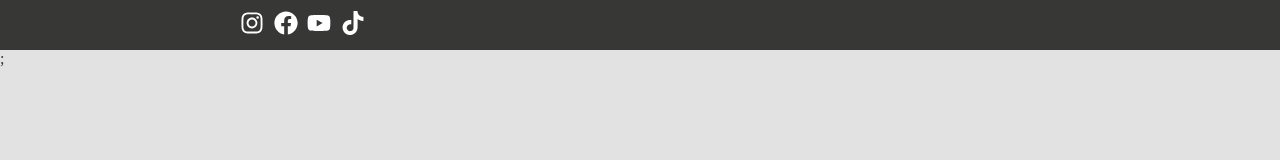
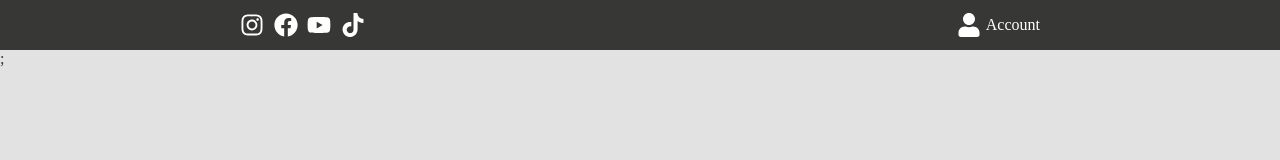
Before and after one commit to inigolacson/alon, a Next.js app: page / in a window 1280 px wide. Shown: the top 160 px of the page. Built offline with nearby package versions, Linux system fonts and the light colour scheme.

Commit message:
added account button, needs ph flag button

```diff
--- a/src/components/header-icon.js
+++ b/src/components/header-icon.js
@@ -1,19 +1,19 @@
-import  { iconInfo }  from "@/data/icons"
+import { iconInfo }  from "@/data/header-info"
 import header from "@styles/modules/header.module.scss"
 
 export function HeaderIcon({ variant = "white" }) {
-    return(
+    return (
         <section className={header.iconContainer}>
             {iconInfo.filter((info) => info.className === (variant === "white" ? "whtHdIcon" : "blkHdIcon"))
             .map((info, index) => {
                 const Icon = info.icon;
-                return(
+                return (
                     <a
                     key={index}
                     href={info.link}
                     target="_blank"
                     rel="noopener noreferrer"
-                    >
+                    class="alignCenter">
                     <Icon className={header[info.className]}/>
                     </a>
                 )
--- /dev/null
+++ b/src/components/header-user.js
@@ -0,0 +1,23 @@
+import { userInfo } from "@/data/header-info";
+import header from "@styles/modules/header.module.scss"
+
+export function UserHeader({ variant = "white" }) {
+    return (
+        <section className={header.userContainer}>
+            {userInfo.filter((info) => info.className === ( variant === 'white' ? 'whtHdIcon' : 'blkHdIcon'))
+            .map((info, index) => {
+                const Icon = info.icon;
+                return (
+                    <a
+                    key={index}
+                    href='/sections/login'
+                    class="alignCenter">
+                    <Icon className={header[info.className]}/>
+                    <span className={header.userText}>Account</span>
+                    </a>
+                )
+            })}
+        </section>
+    )
+
+}
--- a/src/data/icons.js
+++ b/src/data/header-info.js
@@ -1,4 +1,4 @@
-import {FaInstagram, FaFacebook, FaYoutube} from 'react-icons/fa';
+import {FaInstagram, FaFacebook, FaYoutube, FaUser} from 'react-icons/fa';
 import {SiTiktok} from 'react-icons/si'
 
 export const iconInfo = [
@@ -43,3 +43,14 @@ export const iconInfo = [
         className: 'whtHdIcon'
     }
 ]
+
+export const userInfo = [
+    {
+        icon: FaUser,
+        className: 'blkHdIcon',
+    },
+    {
+        icon: FaUser,
+        className: 'whtHdIcon',
+    }
+]
--- a/src/pages/index.js
+++ b/src/pages/index.js
@@ -2,6 +2,8 @@ import Head from "next/head";
 import styles from "@/styles/modules/home.module.scss";
 import header from "@/styles/modules/header.module.scss"
 import { HeaderIcon } from "@/components/header-icon";
+import { UserHeader } from "@/components/header-user";
+
 
 export default function Home() {
   return (
@@ -14,7 +16,10 @@ export default function Home() {
       </Head>
         <main>
           <header className={header.blackHeader}>
-              <HeaderIcon variant="black"/>
+              <div className={header.container}>
+                <HeaderIcon variant="black"/>
+                <UserHeader variant="black"/>
+              </div>
           </header>
         </main>
     </>
--- a/src/styles/globals.scss
+++ b/src/styles/globals.scss
@@ -12,3 +12,11 @@ body, html {
     width: 100%;
     height: 100%;
 }
+
+.alignCenter {
+    display: flex;
+    align-items: center;
+    gap: 0.3rem;
+    text-decoration: none;
+    color: inherit;
+}
--- a/src/styles/modules/header.module.scss
+++ b/src/styles/modules/header.module.scss
@@ -9,8 +9,17 @@
     display: flex;
 }
 
+.container{
+    width: 100%;
+    display: flex;
+    margin-left: 15rem;
+    margin-right: 15rem;
+    justify-content: space-between;
+    align-items: center;
+}
+
 .iconContainer{
-    margin-left: 15rem;
+    align-items: center;
     display: flex;
     gap: .6rem;
 }
@@ -24,3 +33,23 @@
     color: $accent-color;
     font-size: 1.5rem;
 }
+
+.userContainer {
+    display: flex;
+    align-items: center;
+    gap: .6rem;
+}
+
+.alignCenter {
+    display: flex;
+    align-items: center;
+    gap: 0.3rem;
+    text-decoration: none;
+    color: inherit;
+}
+
+.userText{
+    font-size: 1rem;
+    color: white;
+
+}
```
Also changed, not shown: src/pages/sections/login.js (added, +9 -0 lines).
